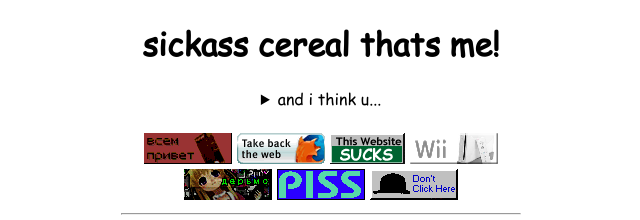
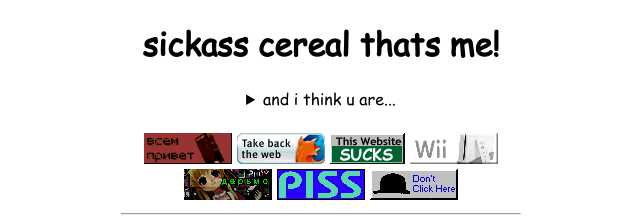
Before and after one commit to popa39/popa39.github.io, a website: page index.html in a window 1280 px wide. Shown: the top 220 px of the page, 319-959 px from the left. Drawn offline with Linux system fonts and the light colour scheme.

Commit message:
Update index.html

```diff
--- a/index.html
+++ b/index.html
@@ -32,7 +32,7 @@
 						</h1>
     				</div>
 					<details>
-					<summary>and i think u...</summary>
+					<summary>and i think u are...</summary>
 					<img src="https://img.magnific.com/premium-vector/joyful-elderly-lady-cartoon-portrait_1639-55413.jpg">
 					</details>
 					<br>
```
